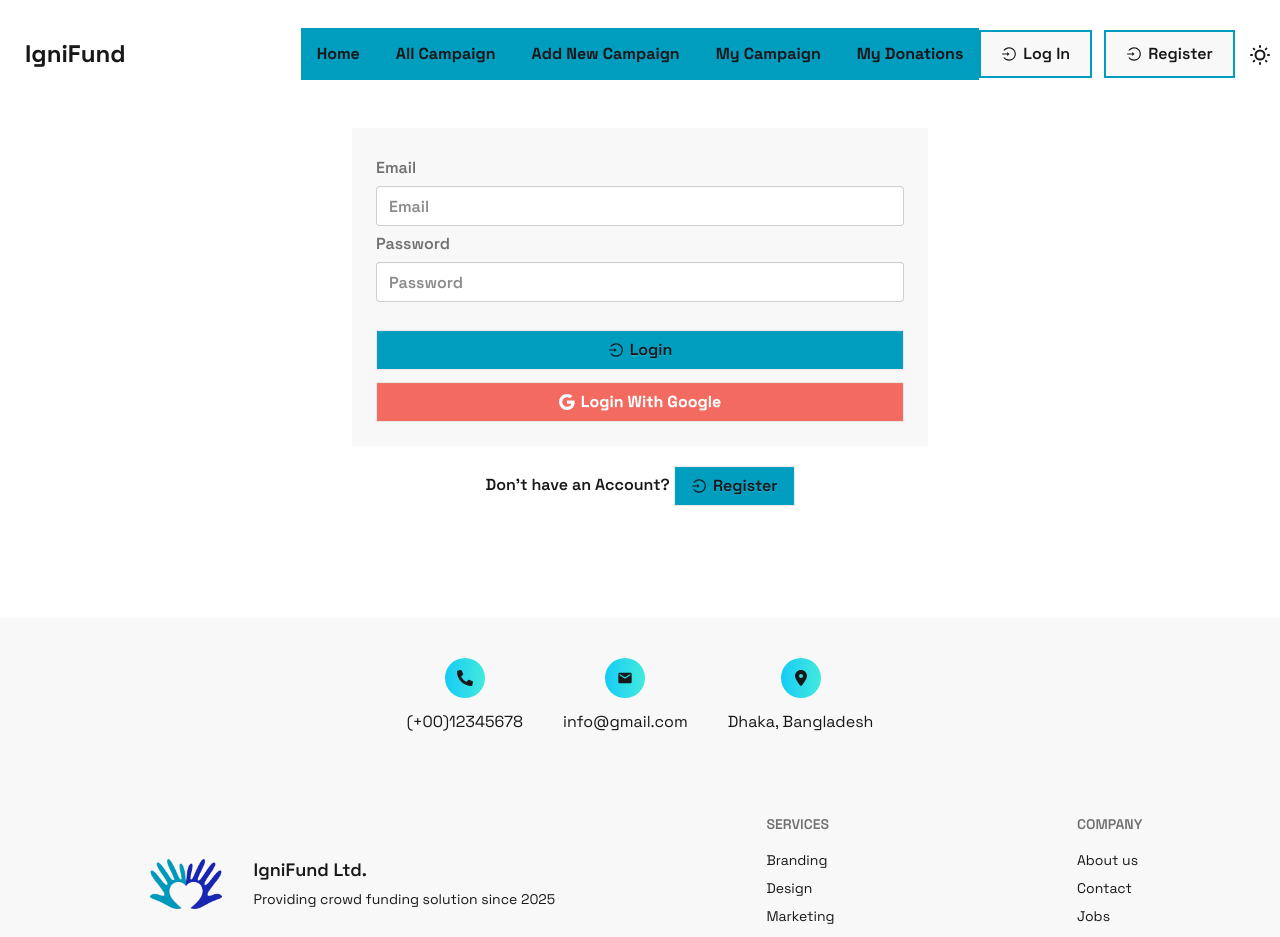
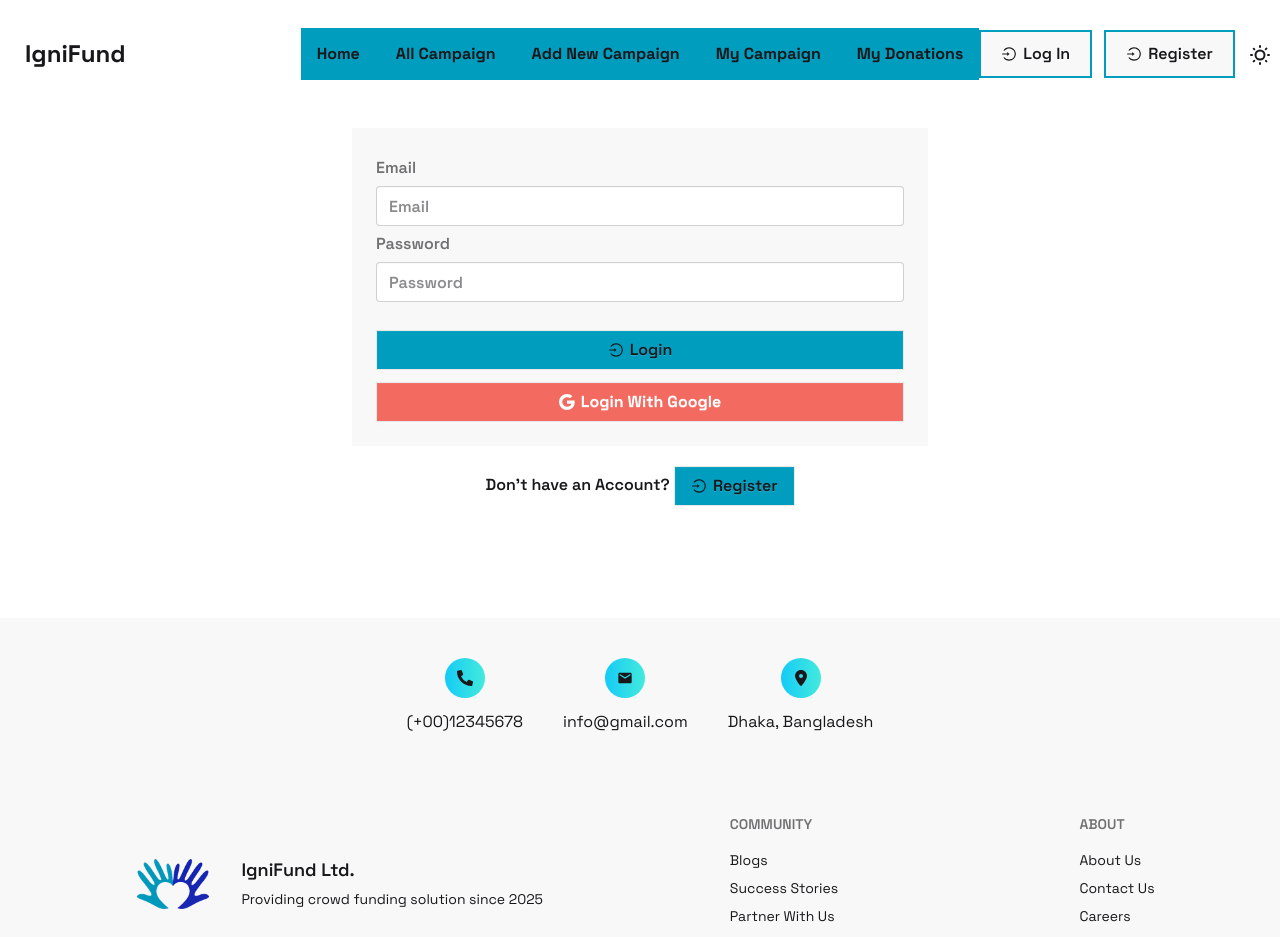
Before and after one commit to Anik-Sarkar-01/Ignifund-Client, a React (Vite) app: page /login in a window 1280 px wide. Shown: the top 937 px of the page. Built offline with nearby package versions, Linux system fonts and the light colour scheme; no server answers.

Commit message:
footer updated

```diff
--- a/src/components/Footer/Footer.jsx
+++ b/src/components/Footer/Footer.jsx
@@ -3,6 +3,7 @@ import { FaPhoneAlt } from 'react-icons/fa';
 import { FaLocationDot } from 'react-icons/fa6';
 import { MdEmail, MdMarkEmailRead } from 'react-icons/md';
 import logo from "../../assets/logo.png";
+import { Link } from 'react-router-dom';
 
 const Footer = () => {
     return (
@@ -37,18 +38,18 @@ const Footer = () => {
                     </p>
                 </aside>
                 <nav className='w-full flex flex-col items-center lg:items-baseline'>
-                    <h6 className="footer-title">Services</h6>
-                    <a className="link link-hover">Branding</a>
-                    <a className="link link-hover">Design</a>
-                    <a className="link link-hover">Marketing</a>
-                    <a className="link link-hover">Advertisement</a>
+                    <h6 className="footer-title">Community</h6>
+                    <Link className="link link-hover">Blogs</Link>
+                    <Link className="link link-hover">Success Stories</Link>
+                    <Link className="link link-hover">Partner With Us</Link>
+                    <Link className="link link-hover">Volunteer Opportunities</Link>
                 </nav>
                 <nav className='w-full flex  flex-col items-center lg:items-baseline'>
-                    <h6 className="footer-title">Company</h6>
-                    <a className="link link-hover">About us</a>
-                    <a className="link link-hover">Contact</a>
-                    <a className="link link-hover">Jobs</a>
-                    <a className="link link-hover">Press kit</a>
+                    <h6 className="footer-title">About</h6>
+                    <Link className="link link-hover">About Us</Link>
+                    <Link className="link link-hover">Contact Us</Link>
+                    <Link className="link link-hover">Careers</Link>
+                    <Link className="link link-hover">Press kit</Link>
                 </nav>
             </div>
             <div className='flex flex-col justify-center items-center gap-3 bg-[#09a7ca] max-w-3xl mx-auto py-10'>
```
